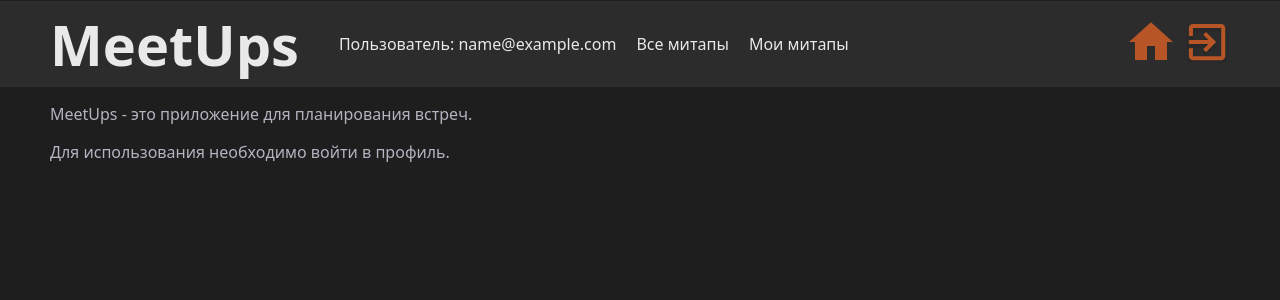
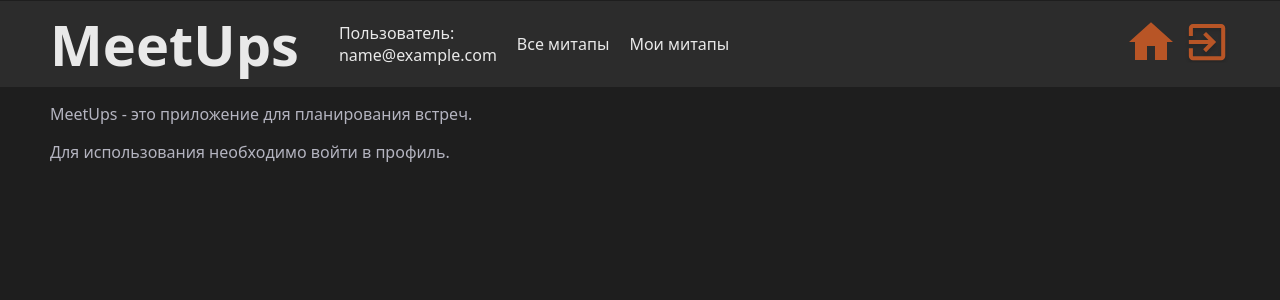
Before and after one commit to AlexandraRusak/meetup_app, an Angular app: page / in a window 1280 px wide. Shown: the top 300 px of the page. Built offline with nearby package versions, Linux system fonts and the light colour scheme; sample sign-in values are in the browser's storage.

Commit message:
added active link highlight in navbar

```diff
--- a/src/app/navbar/navbar.component.html
+++ b/src/app/navbar/navbar.component.html
@@ -1,4 +1,3 @@
-
 <nav class="nav-section" *ngIf="!loginService.isLoggedIn">
   <ul>
     <div class="nav">
@@ -22,7 +21,6 @@
             </svg>
           </a>
         </li>
-
         <li>
           <a class="nav-link" routerLink="/login">
             <svg width="auto" height="38px" viewBox="0 0 48 49" fill="none" xmlns="http://www.w3.org/2000/svg">
@@ -38,28 +36,28 @@
 </nav>
 
 
-
-
-
 <nav *ngIf="loginService.isLoggedIn">
   <ul>
     <div class="nav">
       <p class="logo">MeetUps</p>
       <div class="nav-grow">
-          <p>Пользователь: {{loginService.userName}}</p>
+        <p>Пользователь: <br> {{ loginService.userName }}</p>
         <li>
-          <a class="nav-link" routerLink="/all-meetups">Все митапы</a>
+          <a routerLink="/all-meetups" routerLinkActive="active" [routerLinkActiveOptions]="{exact:
+true}" class="nav-link" >Все митапы</a>
         </li>
         <li>
-          <a class="nav-link" routerLink="/my-meetups">Мои митапы</a>
+          <a routerLink="/my-meetups" routerLinkActive="active"  [routerLinkActiveOptions]="{exact:
+true}" class="nav-link" >Мои митапы</a>
         </li>
         <li *ngIf="loginService.adminLoggedIn">
-          <a class="nav-link" routerLink="/all-users">Пользователи</a>
+          <a routerLink="/all-users" routerLinkActive="active" [routerLinkActiveOptions]="{exact:
+true}" class="nav-link" >Пользователи</a>
         </li>
       </div>
       <div class="nav-end">
         <li>
-          <a class="nav-link" routerLink="">
+          <a routerLink="">
             <svg xmlns="http://www.w3.org/2000/svg" xmlns:xlink="http://www.w3.org/1999/xlink" viewBox="0,0,256,256"
                  width="48px" height="48px">
               <g fill="#b85526" fill-rule="nonzero" stroke="none" stroke-width="1" stroke-linecap="butt"
@@ -75,7 +73,7 @@
         </li>
 
         <li>
-          <a class="nav-link" (click)="loginService.logout()">
+          <button class="ax-button" (click)="loginService.logout()">
             <svg width="auto" height="50" viewBox="0 0 60 66" fill="none" xmlns="http://www.w3.org/2000/svg">
               <g clip-path="url(#clip0_4437_143)" filter="url(#filter0_d_4437_143)">
                 <path
@@ -99,7 +97,7 @@
                 </clipPath>
               </defs>
             </svg>
-          </a>
+          </button>
         </li>
       </div>
     </div>
--- a/src/app/navbar/navbar.component.scss
+++ b/src/app/navbar/navbar.component.scss
@@ -20,6 +20,21 @@
   padding-inline: 20px;
   margin-inline: auto;
 }
+
+.nav-link {
+  position: relative;
+}
+
+.active::after {
+  content:'';
+  position: absolute;
+  bottom: -5px;
+left: 0;
+  width: 100%;
+  height: 3px;
+  background: var(--accent-color-orange);
+}
+
 
 .nav-grow {
   flex-grow: 1;
@@ -62,11 +77,13 @@ ul {
   margin-block: 0;
 }
 
+
 .nav>*,
 .nav-grow>*,
 .nav-link,
 svg,
-.nav-end>li {
+.nav-end>li,
+.nav-end>li>a{
   background-color: var(--accent-back-color);
   padding: 0;
   margin: 0;
```
Also changed, not shown: src/app/navbar/navbar.component.ts (+11 -2 lines).
